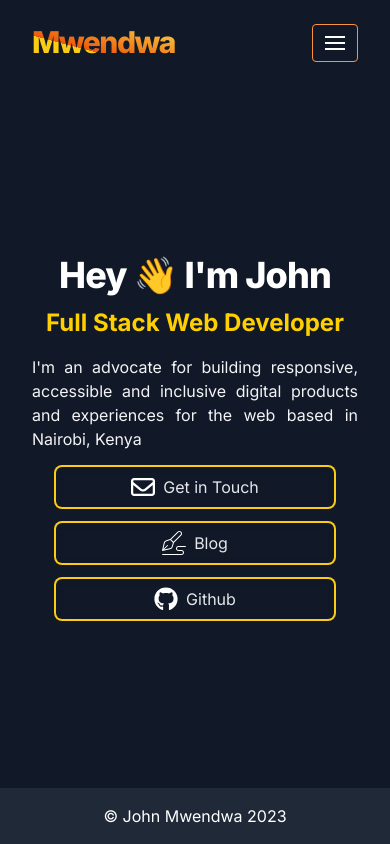
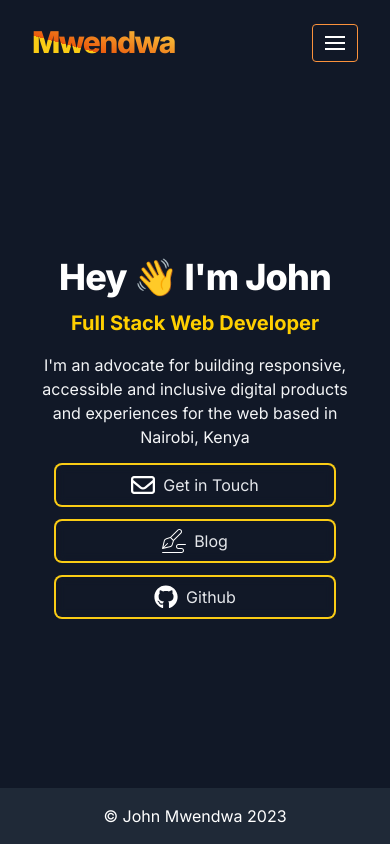
Before and after one commit to JohnMwendwa/portfolio_v2, a Next.js app: page / in a window 390 px wide. Built offline with nearby package versions, Linux system fonts and the light colour scheme.

Commit message:
create smoother animations

```diff
--- a/src/pages/index.tsx
+++ b/src/pages/index.tsx
@@ -1,5 +1,5 @@
 import Link from "next/link";
-import { motion } from "framer-motion";
+import { Variants, motion } from "framer-motion";
 
 import SectionContainer from "components/SectionContainer";
 import GithubIcon from "assets/github";
@@ -16,10 +16,10 @@ export default function Home() {
           <h1 className="text-white text-4xl sm:text-6xl lg:text-8xl font-extrabold tracking-tight mb-3">
             Hey 👋 I&apos;m John
           </h1>
-          <h2 className="font-bold text-2xl sm:text-3xl  text-yellow-400 saturate-200 mb-4">
+          <h2 className="font-bold text-xl sm:text-3xl text-yellow-400 saturate-200 mb-4">
             Full Stack Web Developer
           </h2>
-          <p className="max-w-sm sm:max-w-xl text-base sm:text-lg md:text-xl text-gray-100 text-justify">
+          <p className="max-w-sm sm:max-w-xl text-base sm:text-lg md:text-xl text-gray-100 sm:text-justify">
             I&apos;m an advocate for building responsive, accessible and
             inclusive digital products and experiences for the web based in
             Nairobi, Kenya
@@ -66,7 +66,7 @@ export default function Home() {
   );
 }
 
-const AnimatedLink = {
+const AnimatedLink: Variants = {
   initial: {
     opacity: 0,
     y: 50,
@@ -77,7 +77,8 @@ const AnimatedLink = {
     y: 0,
     x: 0,
     transition: {
-      delay: 0.3,
+      delay: 0.5,
+      duration: 0.75,
       type: "spring",
     },
   },
@@ -86,7 +87,8 @@ const AnimatedLink = {
     y: 0,
     x: 0,
     transition: {
-      delay: 0.8,
+      delay: 1.5,
+      duration: 0.75,
       type: "spring",
     },
   },
@@ -95,7 +97,8 @@ const AnimatedLink = {
     y: 0,
     x: 0,
     transition: {
-      delay: 1.3,
+      delay: 2.25,
+      duration: 0.75,
       type: "spring",
     },
   },
```
